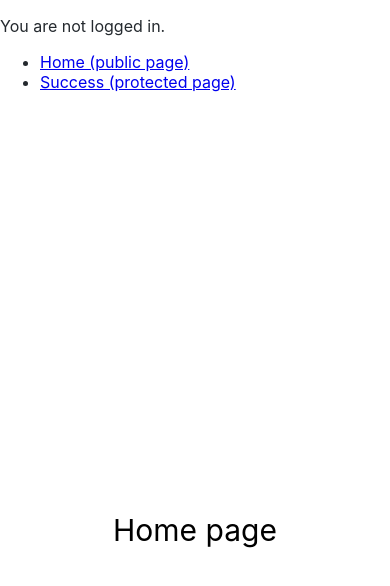
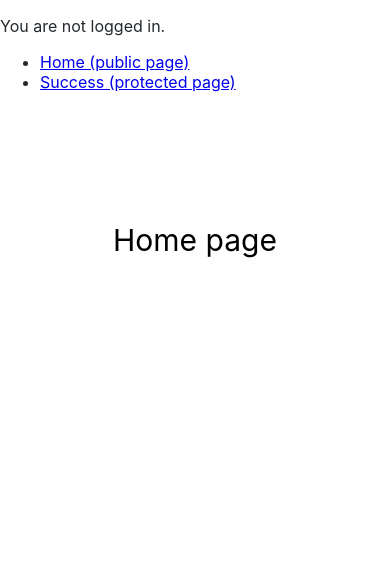
Before and after one commit to alanreidt/sign-in-app, a React (Create React App) app: page / in a window 390 px wide. Shown: the top 586 px of the page. Built offline with nearby package versions, Linux system fonts and the light colour scheme.

Commit message:
Add responsive styles (closes #40)

```diff
--- a/src/components/Page.js
+++ b/src/components/Page.js
@@ -3,8 +3,14 @@ import styled from 'styled-components';
 const StyledPage = styled.div`
   display: flex;
   justify-content: center;
-  align-items: center;
+  align-items: flex-start;
+
   min-height: 100vh;
+  margin-top: 100px;
+
+  @media(max-height: 400px) {
+    margin-top: 10px;
+  }
 `;
 
 function Page(props) {
```
